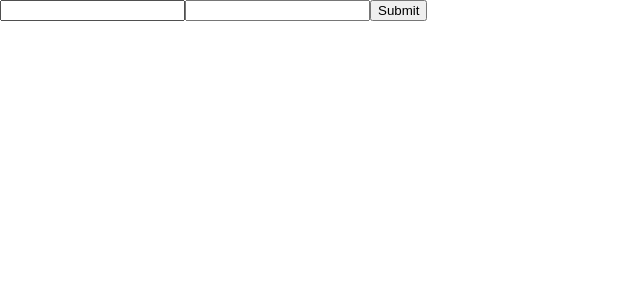
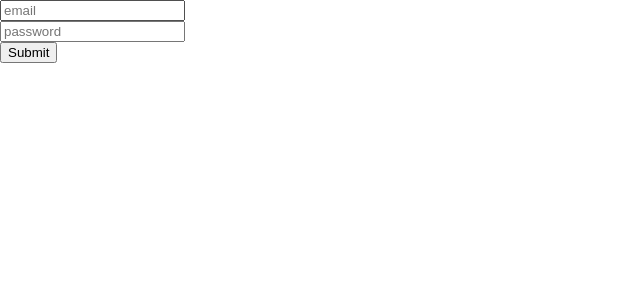
Before and after one commit to Qcode/MyOTStride-Therapist, a React (Create React App) app: page / in a window 1280 px wide. Shown: the top 300 px of the page, without its empty margins (0-640 px from the left). Built offline with nearby package versions, Linux system fonts and the light colour scheme.

Commit message:
fix PR issues

```diff
--- a/src/Activities.js
+++ b/src/Activities.js
@@ -48,7 +48,7 @@ class Activities extends React.Component {
   render() {
     return (
       <div>
-        <h1> activities</h1>
+        <h1>Activities</h1>
         <ActivitiesList
           error={this.state.error === null ? null : 'error'}
           patientInfo={this.state.activities}
--- a/src/ActivitiesList.js
+++ b/src/ActivitiesList.js
@@ -5,7 +5,7 @@ function ActivitiesList(props) {
   return (
     <div>
       {props.patientInfo.map(info => (
-        <div key={info.id} className="ListItems">
+        <div key={info.id} className="div--listItems">
           <h1> {info.title}</h1>
           <h1>{info.description}</h1>
         </div>
@@ -20,6 +20,7 @@ ActivitiesList.propTypes = {
     PropTypes.shape({
       title: PropTypes.string,
       description: PropTypes.string,
+      id: PropTypes.string,
     })
   ).isRequired,
   error: PropTypes.string,
--- a/src/AddActivities.js
+++ b/src/AddActivities.js
@@ -4,8 +4,8 @@ import PropTypes from 'prop-types';
 
 function AddGoals(props) {
   return (
-    <div className="AddItems">
-      <h2>Add Goals Here</h2>
+    <div className="div--addItems">
+      <h2>Add Activities Here</h2>
       <Formik
         initialValues={{
           title: '',
@@ -13,9 +13,7 @@ function AddGoals(props) {
           endDate: '',
           startDate: '',
         }}
-        onSubmit={values => {
-          props.addFunction(values);
-        }}
+        onSubmit={props.addFunction}
         render={({
           values,
           handleChange,
--- a/src/AddGoals.js
+++ b/src/AddGoals.js
@@ -4,7 +4,7 @@ import PropTypes from 'prop-types';
 
 function AddGoals(props) {
   return (
-    <div className="AddItems">
+    <div className="div--addItems">
       <h2>Add Goals Here</h2>
       <Formik
         initialValues={{
@@ -13,9 +13,7 @@ function AddGoals(props) {
           endDate: '',
           startDate: '',
         }}
-        onSubmit={values => {
-          props.addFunction(values);
-        }}
+        onSubmit={props.addFunction}
         render={({
           values,
           handleChange,
@@ -64,11 +62,13 @@ function AddGoals(props) {
           </form>
         )}
       />
+      <p>{props.error}</p>
     </div>
   );
 }
 AddGoals.propTypes = {
   addFunction: PropTypes.func.isRequired,
+  error: PropTypes.string.isRequired,
 };
 
 export default AddGoals;
--- a/src/Goals.js
+++ b/src/Goals.js
@@ -50,12 +50,15 @@ class Goals extends React.Component {
   render() {
     return (
       <div>
-        <h1> goals</h1>
+        <h1>Goals</h1>
         <GoalsList
           error={this.state.error === '' ? '' : 'error'}
           patientInfo={this.state.goals}
         />
-        <AddGoals addFunction={this.addGoals} />
+        <AddGoals
+          addFunction={this.addGoals}
+          error={this.state.error === '' ? '' : 'error'}
+        />
       </div>
     );
   }
--- a/src/GoalsList.js
+++ b/src/GoalsList.js
@@ -5,9 +5,9 @@ function GoalsList(props) {
   return (
     <div>
       {props.patientInfo.map(info => (
-        <div key={info.id} className="ListItems">
-          <h1> {info.title}</h1>
-          <h1 c>{info.description}</h1>
+        <div key={info.id} className="div--listItems">
+          <h1>{info.title}</h1>
+          <h1>{info.description}</h1>
         </div>
       ))}
       {props.error && <p>Error</p>}
--- a/src/Login.js
+++ b/src/Login.js
@@ -1,5 +1,5 @@
 import React from 'react';
-import { Formik } from 'formik';
+import { Formik, Field, Form } from 'formik';
 import PropTypes from 'prop-types';
 import { withRouter } from 'react-router-dom';
 import Api from './Api';
@@ -40,24 +40,26 @@ class Login extends React.Component {
             password: '',
           }}
           onSubmit={this.login}
-          render={({ values, handleSubmit, isSubmitting, handleChange }) => (
-            <form onSubmit={handleSubmit}>
-              <input
+          render={({ values, isSubmitting }) => (
+            <Form>
+              <Field
                 type="email"
                 name="email"
-                onChange={handleChange}
+                placeholder="email"
                 value={values.email}
               />
-              <input
+              <br />
+              <Field
+                placeholder="password"
                 type="password"
                 name="password"
-                onChange={handleChange}
                 value={values.password}
               />
+              <br />
               <button type="submit" disabled={isSubmitting}>
                 Submit
               </button>
-            </form>
+            </Form>
           )}
         />
         {this.state.error && 'Error logging in.'}
--- a/src/PatientList.js
+++ b/src/PatientList.js
@@ -33,7 +33,6 @@ class PatientList extends React.Component {
           {this.state.patientList.map(patient => (
             <li key={patient.id}>
               <input
-                id="patient"
                 type="button"
                 required
                 value={`${patient.first_name} ${patient.last_name}`}
--- a/src/index.css
+++ b/src/index.css
@@ -11,11 +11,11 @@ h1 {
 	font-size: 20px;
 	text-align: center;
 }
-.AddItems{
+.div--addItems{
 	border: 5px solid black;
 	border-radius: 10px;
 }
-.ListItems{
+.div--listItems{
 	border: 3px solid black;
 	border-radius: 2px;
 	margin:3%;
```
